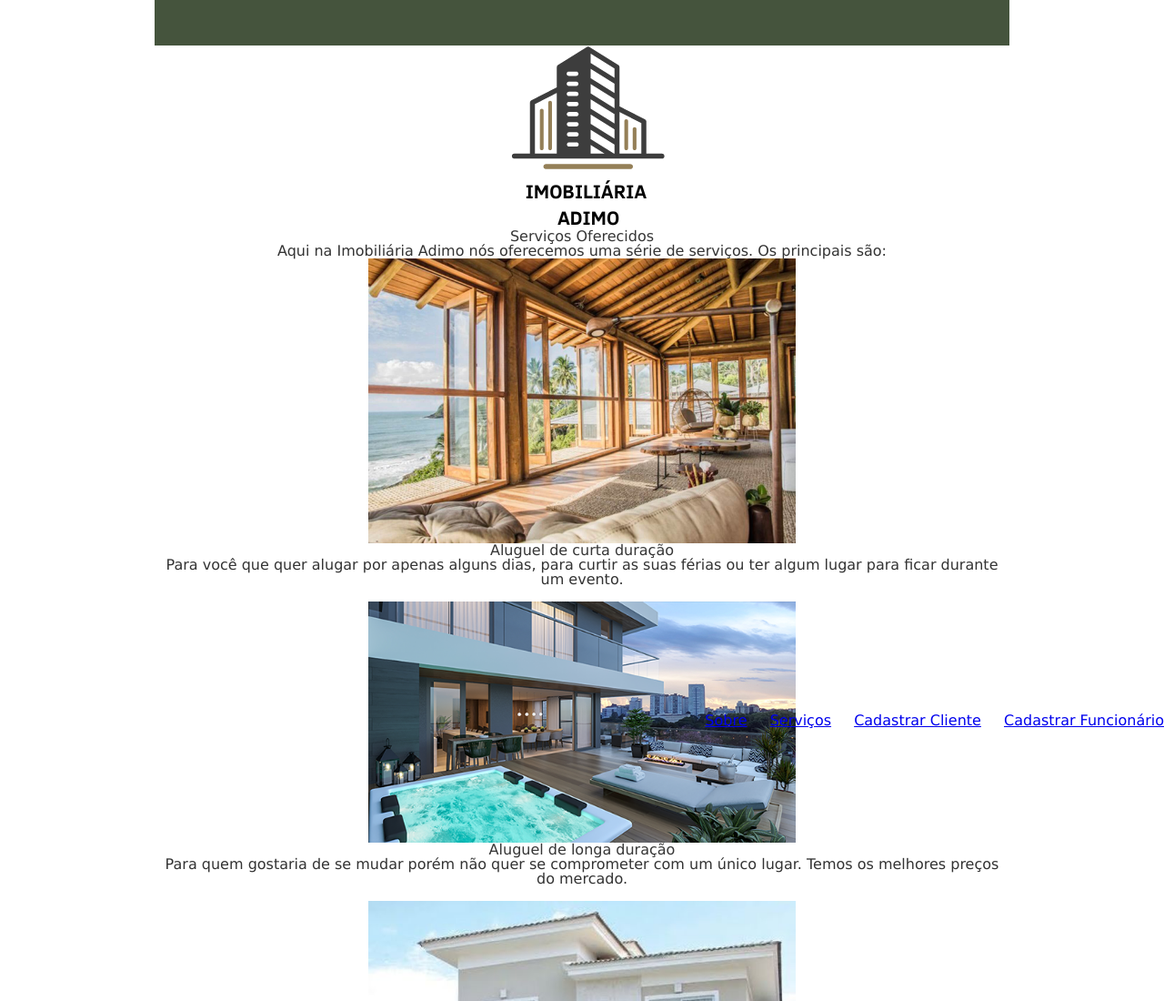
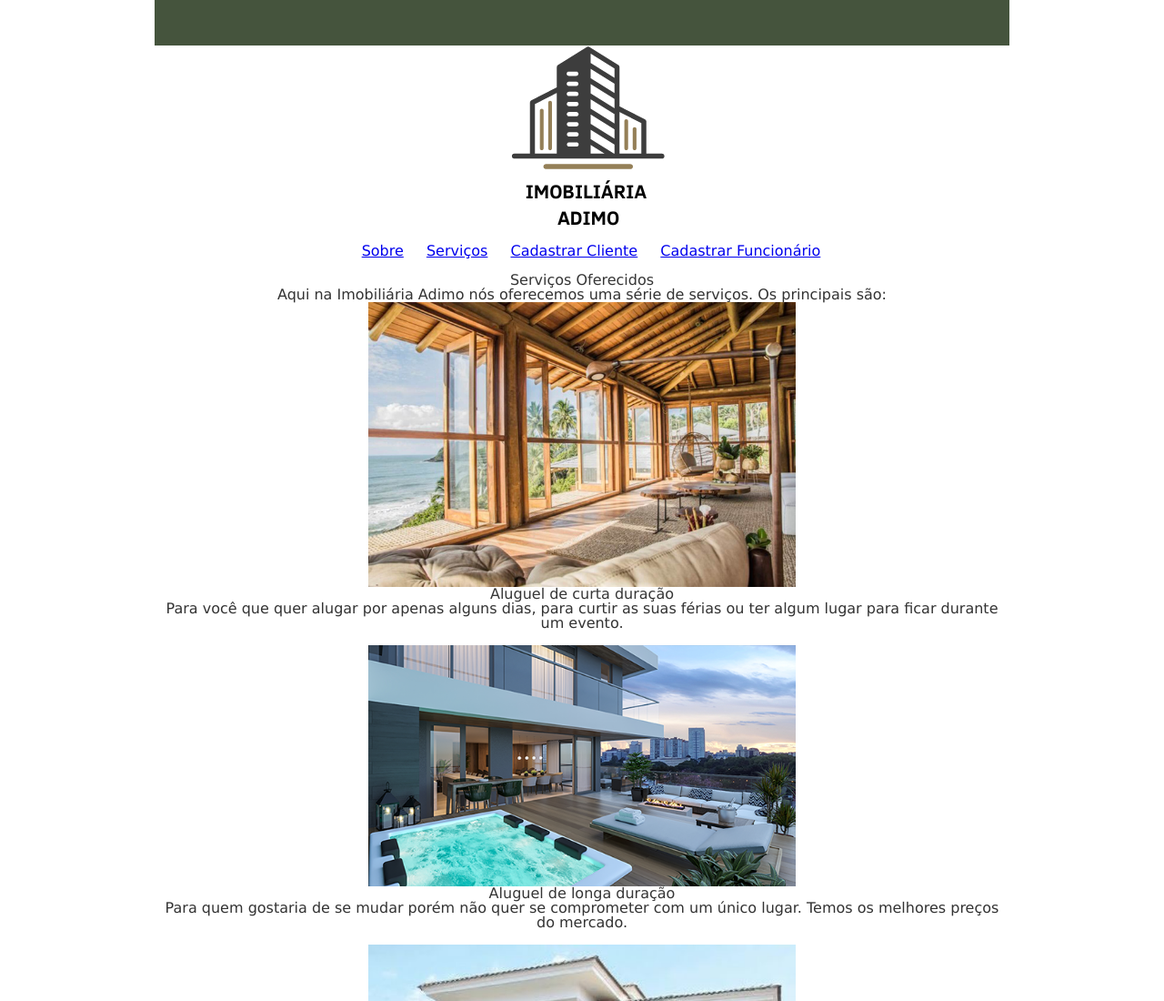
Before and after one commit to Slipvic/Projeto-Web-Imobiliaria, a website: page Trabalho de Web/public_html/Servicos.html in a window 1280 px wide. Shown: the top 1100 px of the page at 91% size. Drawn offline with Linux system fonts and the light colour scheme.

Commit message:
Menu corrigido

```diff
--- a/Trabalho de Web/public_html/Servicos.html
+++ b/Trabalho de Web/public_html/Servicos.html
@@ -8,8 +8,9 @@
 
     </head>
     <body>
-        <header class="container">
+        <header class="cabecalho">
             <h1><img src="Imagens/AdimoFundoBranco.png" alt="Logo da Adimo"></h1>
+            <br>
             <nav class="menu-opcoes">
                 <ul>
                     <li><a href="Sobre.html">Sobre</a></li>
@@ -19,6 +20,7 @@
                 </ul>
             </nav>
         </header>
+        <br>
         <div class="produto-back">
             <div class="container">
                 <div class="produto">
--- a/Trabalho de Web/public_html/css/Servicos.css
+++ b/Trabalho de Web/public_html/css/Servicos.css
@@ -21,7 +21,7 @@ h1, h2, h3, h4 {
 }
 
 .menu-opcoes{
-    position: absolute;
+
     bottom: 0;
     right: 0
 }
@@ -30,3 +30,7 @@ h1, h2, h3, h4 {
     display: inline;
     margin-left: 20px
 }
+
+.cabecalho{
+    display: inline;
+}
```
